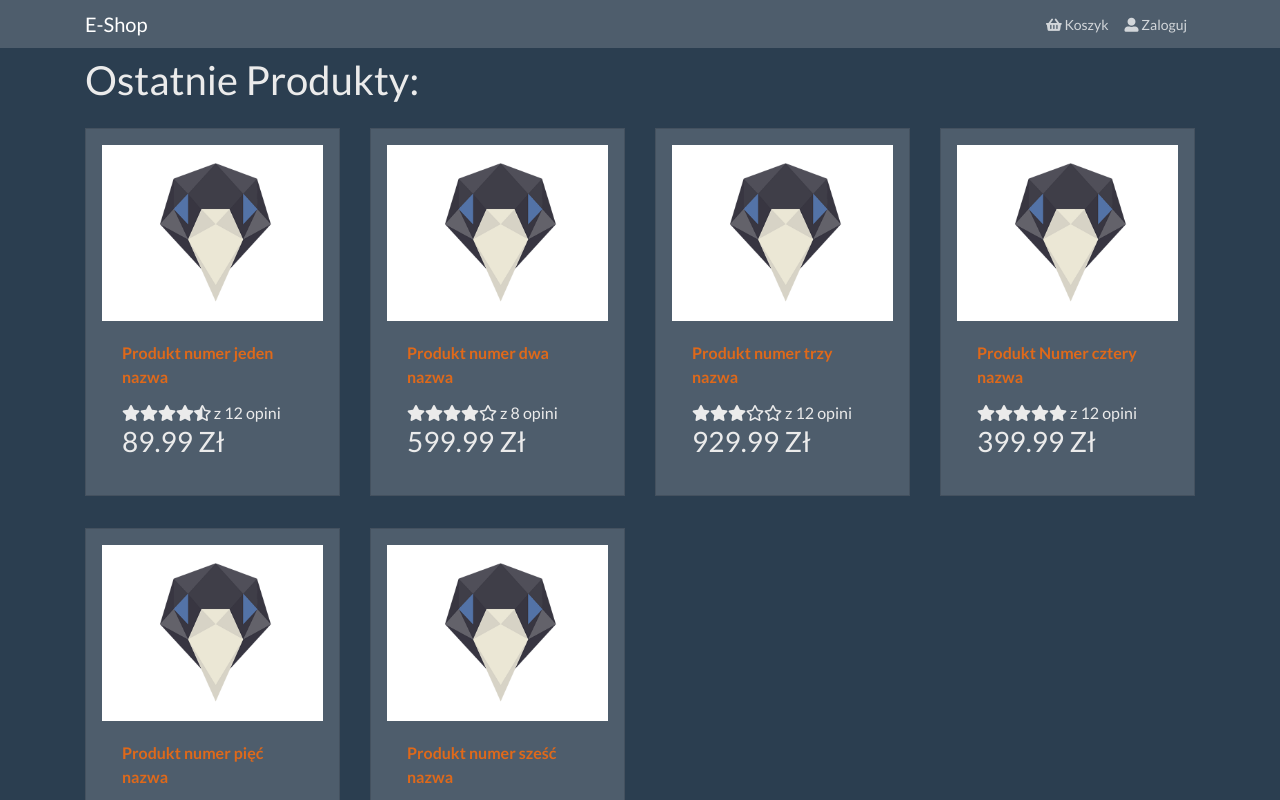
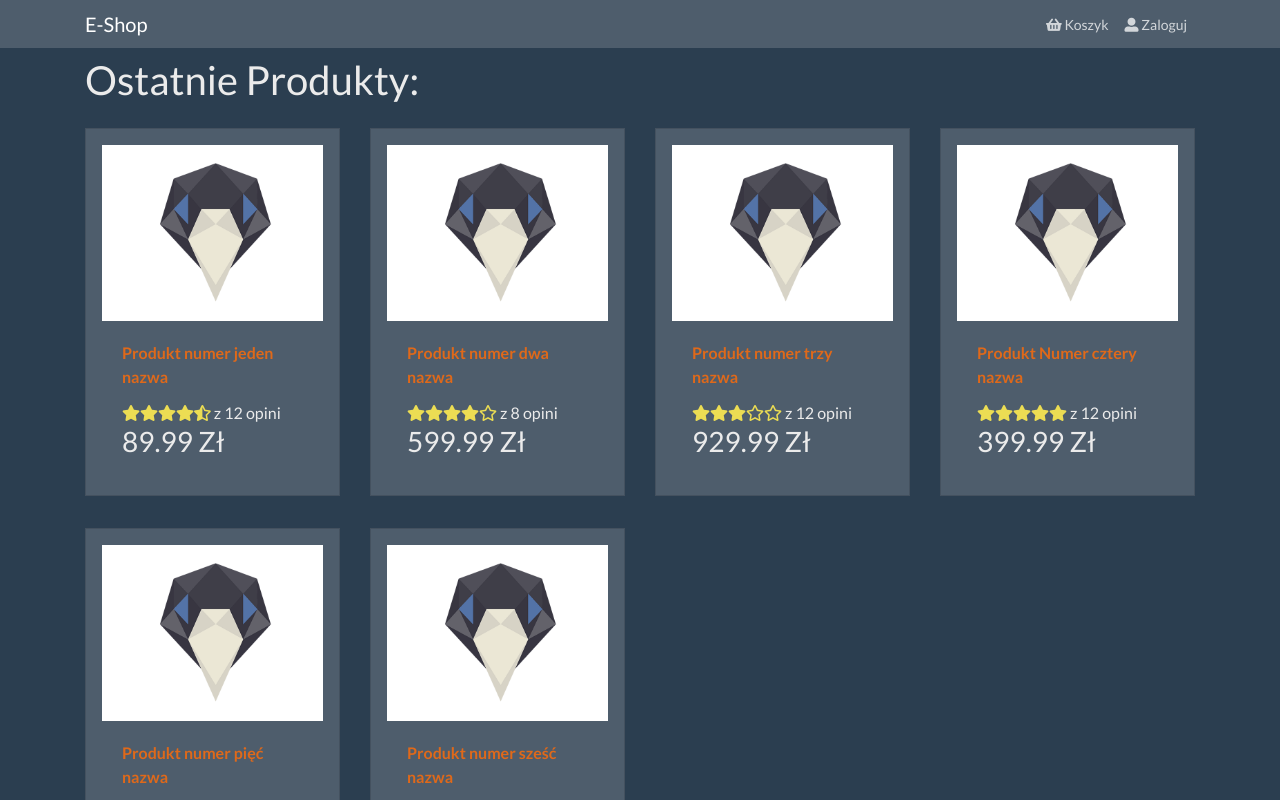
Before and after one commit to Elldrigar/e-shop, a React (Create React App) app in the folder front/: page /product/1 in a window 1280 px wide. Shown: the top 800 px of the page. Built offline with nearby package versions, Linux system fonts and the light colour scheme.

Commit message:
Add color props to star rating component

```diff
--- a/front/src/components/Product/Product.jsx
+++ b/front/src/components/Product/Product.jsx
@@ -16,7 +16,10 @@ const Product = ({ product }) => {
         </a>
 
         <Card.Text as='div'>
-          <Rating value={product.rating} text={` z ${product.numReviews} opini`} />
+          <Rating
+            value={product.rating}
+            text={` z ${product.numReviews} opini`}
+          />
         </Card.Text>
         <Card.Text as='h3'>{product.price} Zł</Card.Text>
       </Card.Body>
--- a/front/src/components/Rating/Rating.jsx
+++ b/front/src/components/Rating/Rating.jsx
@@ -1,10 +1,10 @@
 import React from 'react'
 
-const Rating = ({ value, text }) => {
+const Rating = ({ value, text, color }) => {
   return (
     <div className='rating'>
       <span>
-        <i
+        <i style={{color}}
           className={
             value >= 1
               ? 'fas fa-star'
@@ -15,7 +15,7 @@ const Rating = ({ value, text }) => {
         />
       </span>
       <span>
-        <i
+        <i style={{color}}
           className={
             value >= 2
               ? 'fas fa-star'
@@ -26,7 +26,7 @@ const Rating = ({ value, text }) => {
         />
       </span>
       <span>
-        <i
+        <i style={{color}}
           className={
             value >= 3
               ? 'fas fa-star'
@@ -37,7 +37,7 @@ const Rating = ({ value, text }) => {
         />
       </span>
       <span>
-        <i
+        <i style={{color}}
           className={
             value >= 4
               ? 'fas fa-star'
@@ -48,7 +48,7 @@ const Rating = ({ value, text }) => {
         />
       </span>
       <span>
-        <i
+        <i style={{color}}
           className={
             value >= 5
               ? 'fas fa-star'
@@ -62,4 +62,8 @@ const Rating = ({ value, text }) => {
     </div>
   )
 }
+
+Rating.defaultProps = {
+  color: '#ecdd53'
+}
 export default Rating
```
